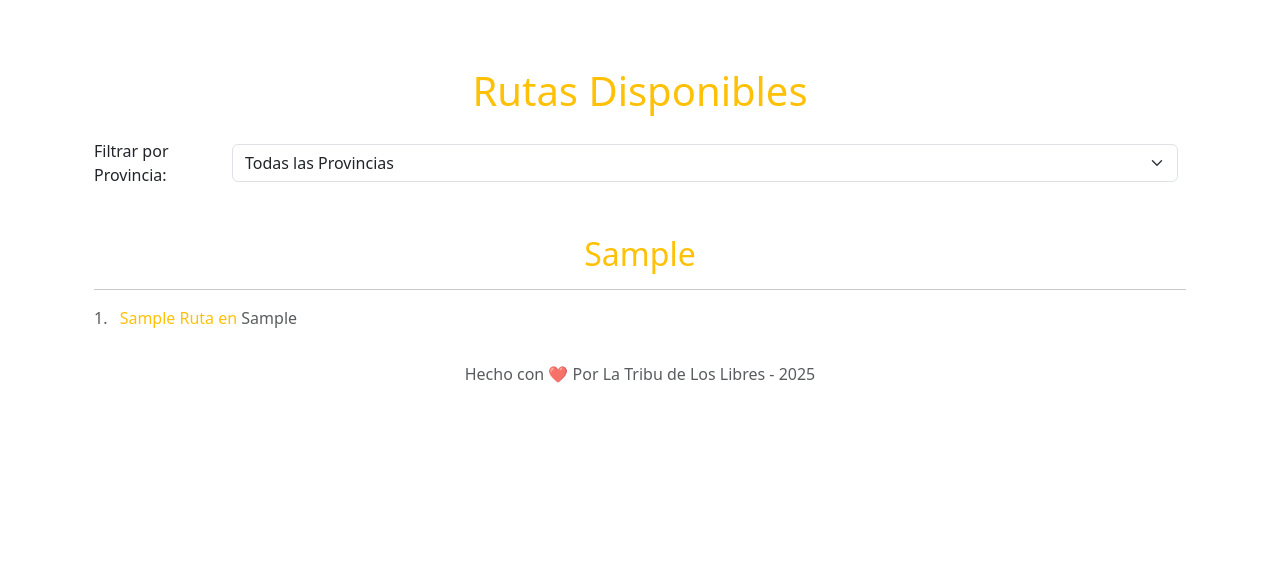
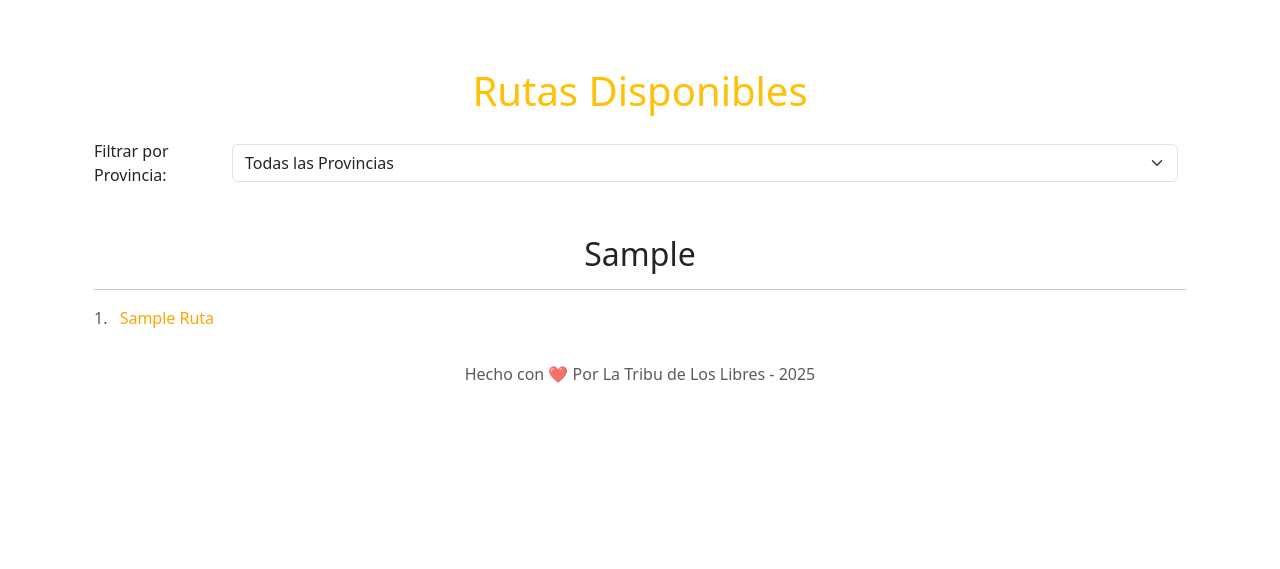
Before and after one commit to kerm1977/FlaskV1, a Flask app: page /rutas/rutas in a window 1280 px wide. Shown: the part 57-626 px from the top of the page. Run offline with Flask 3, Linux system fonts and the light colour scheme; tables that the repository leaves empty hold one stand-in row (values such as "Sample post"); some libraries are stand-ins or nearby versions.

Commit message:
Modificado el diseño de ver rutas

```diff
--- a/templates/ver_rutas.html
+++ b/templates/ver_rutas.html
@@ -94,7 +94,7 @@
         {% for provincia, rutas_list in rutas_por_provincia.items() %}
             <div class="mb-4"> {# Se eliminan las clases 'card' y 'shadow-sm' #}
                 <div class="card-header-province mt-5">
-                    <h2 class="text-center text-warning">
+                    <h2 class="text-center">
                     {{ provincia }}
                     </h2>
                     <hr>
@@ -105,8 +105,8 @@
                             <li class="route-item">
                                 <div>
                                     <span class="me-2 text-muted">{{ loop.index }}.</span>
-                                    <a href="{{ url_for('rutas.detalle_ruta', ruta_id=ruta.id) }}" class="route-name text-warning">
-                                        {{ ruta.nombre | title}} en <span class="text-muted">{{ ruta.provincia }}</span>
+                                    <a href="{{ url_for('rutas.detalle_ruta', ruta_id=ruta.id) }}" class="route-name">
+                                        {{ ruta.nombre | title}}
                                     </a>
                                 </div>
                                 <div>
```
